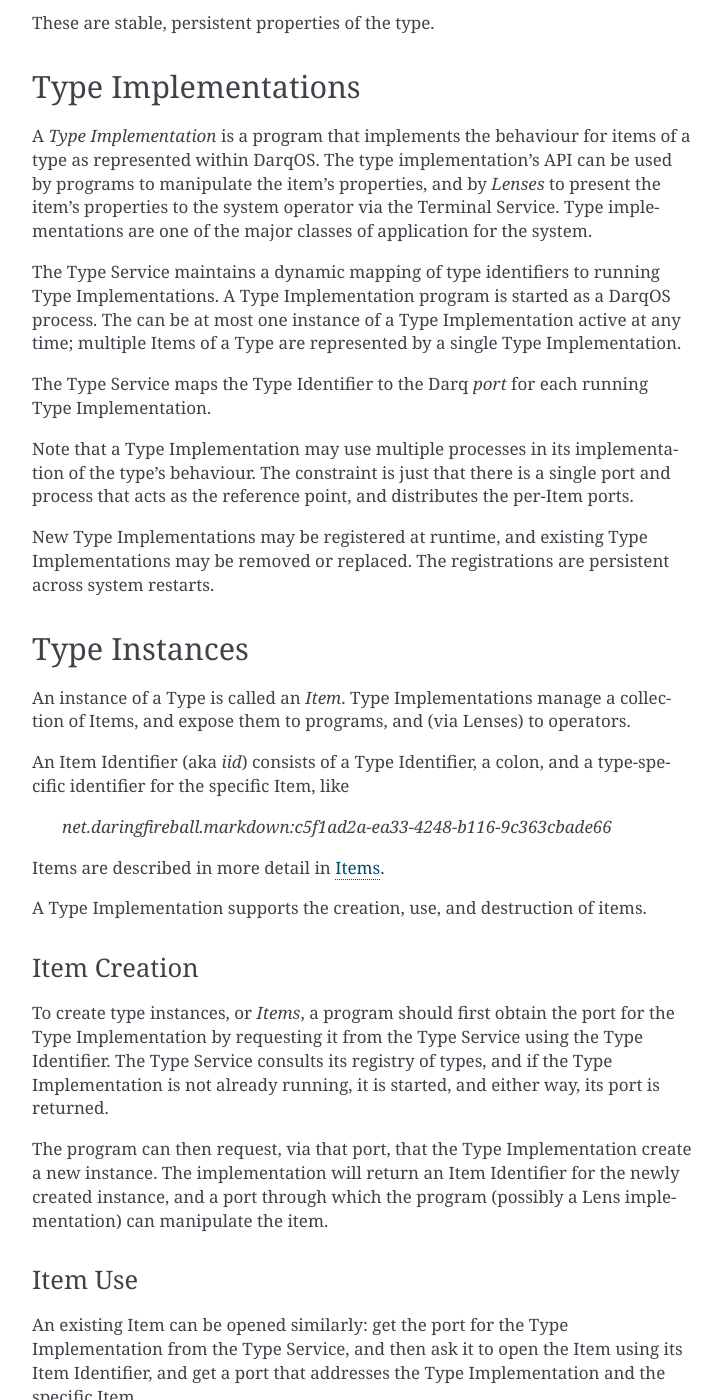
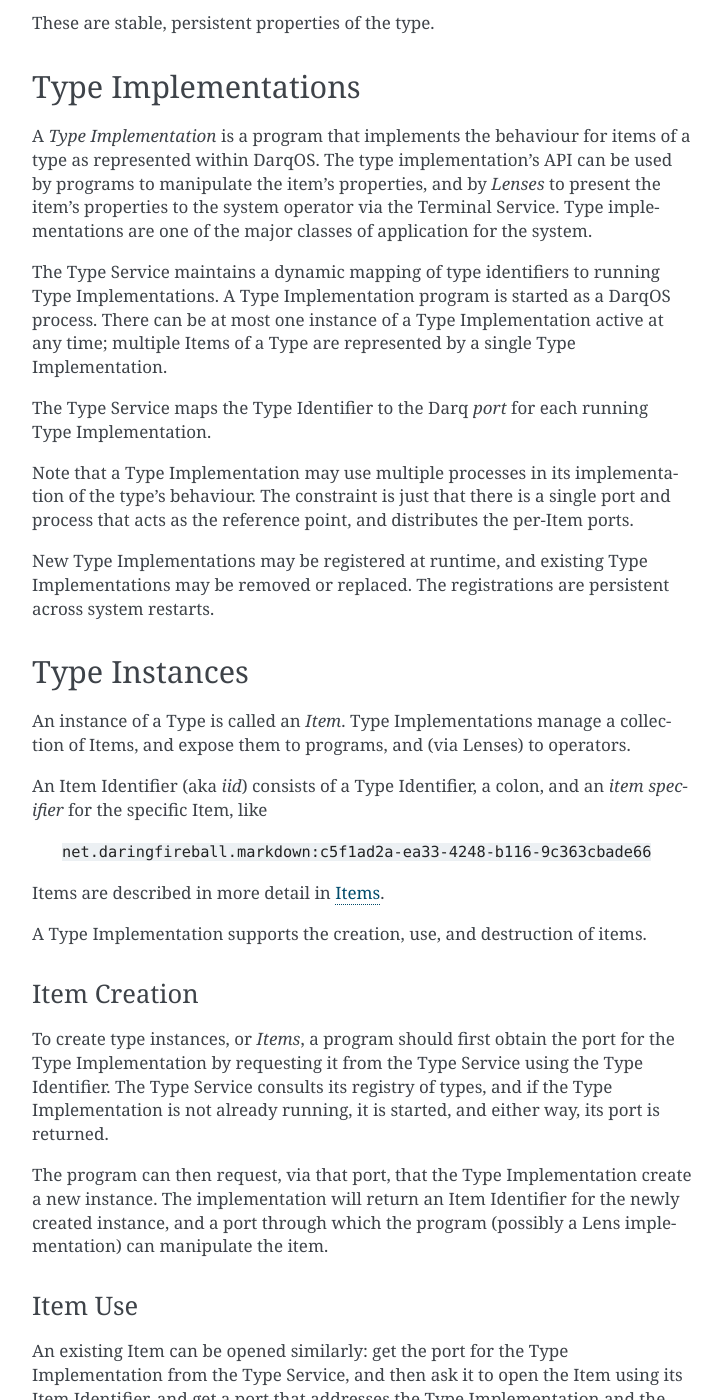
Before and after one commit to darqos/darqos, a Sphinx documentation site: the page built from doc/types.rst, in a window 1280 px wide and 1400 px high, scrolled down 1846 px. Shown: the whole window, without its empty margins (388-1110 px from the left). Built offline with Sphinx 7.4.7, drawn with Linux system fonts in a browser that asks for light colours; some of the changed text lies outside the part shown.

Commit message:
Fix doc nits.

```diff
--- a/doc/item.rst
+++ b/doc/item.rst
@@ -8,8 +8,8 @@
 are also used to represent real-world items, like people or places.
 
 Items are identified using an *Item Identifier* (aka *iid*).
-An item identifier is a string, with two parts: a type name and an
-identifier specifier, separated by a colon character.  A type
+An item identifier is a string, with two parts: a type identifier and an
+item specifier, separated by a colon character.  A type
 identifier never contains a colon, but an item specifier may (so it
 can hold a URL, for instance): an item identifier is parsed by
 splitting it at its first colon.
--- a/doc/types.rst
+++ b/doc/types.rst
@@ -97,7 +97,7 @@
 
 The Type Service maintains a dynamic mapping of type identifiers to
 running Type Implementations.  A Type Implementation program is started
-as a DarqOS process.  The can be at most one instance of a Type
+as a DarqOS process.  There can be at most one instance of a Type
 Implementation active at any time; multiple Items of a Type are
 represented by a single Type Implementation.
 
@@ -121,9 +121,9 @@
 Lenses) to operators.
 
 An Item Identifier  (aka *iid*) consists of a Type Identifier, a
-colon, and a type-specific identifier for the specific Item, like
+colon, and an *item specifier* for the specific Item, like
 
-  `net.daringfireball.markdown:c5f1ad2a-ea33-4248-b116-9c363cbade66`
+  ``net.daringfireball.markdown:c5f1ad2a-ea33-4248-b116-9c363cbade66``
 
 Items are described in more detail in :doc:`item`.
 
```
Also changed, not shown: other parts of doc/item.rst (+1 -1 lines), other parts of doc/types.rst (+1 -1 lines).
